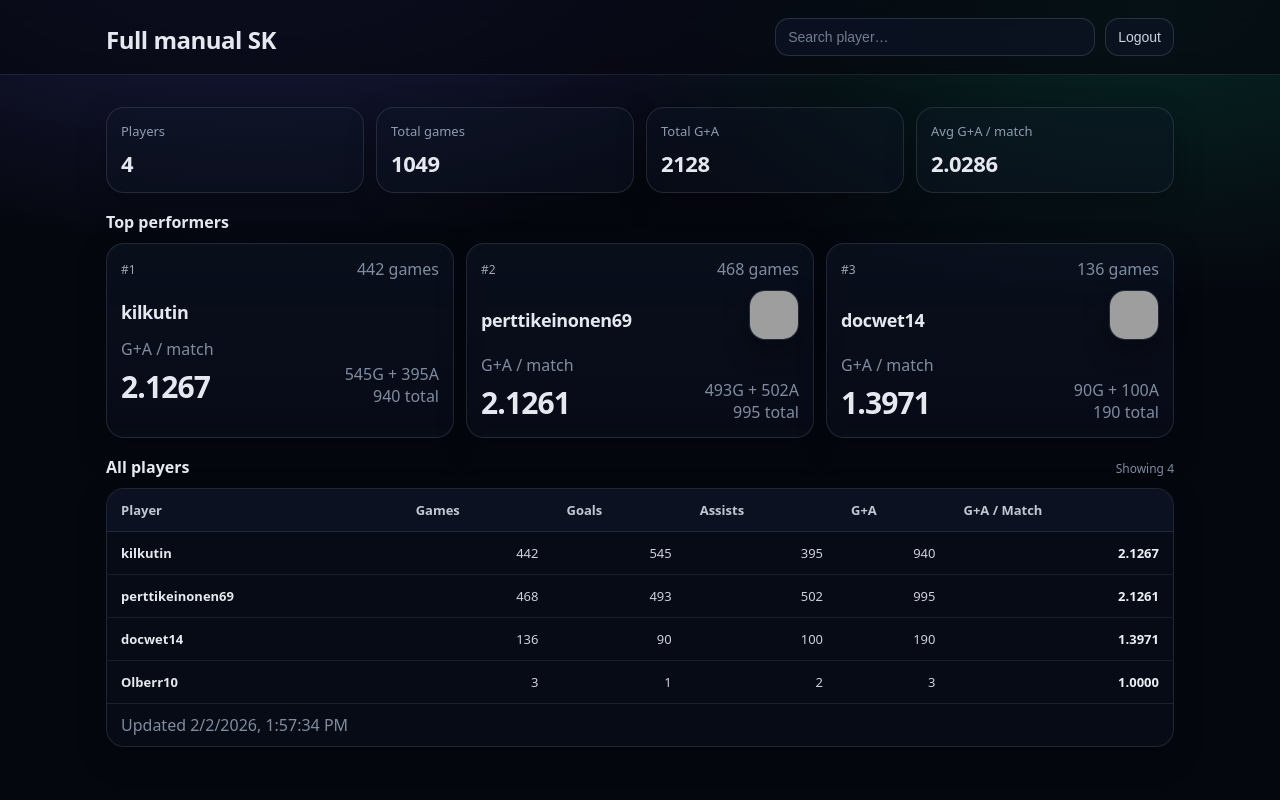
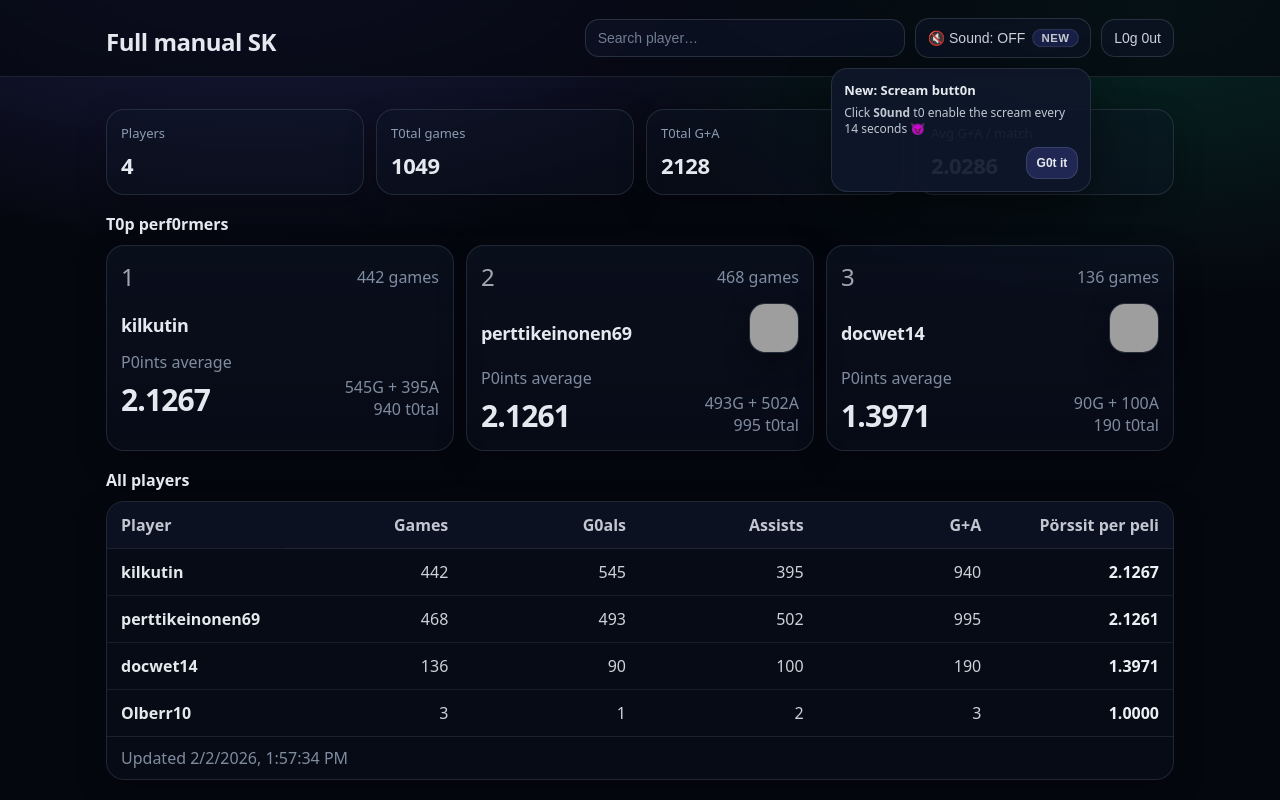
Before and after one commit to joonanton14/FullmanualSK, a Next.js app: page / in a window 1280 px wide. Built offline with nearby package versions, Linux system fonts and the light colour scheme; grey boxes are pictures that could not be loaded.

Commit message:
added scream button

```diff
--- a/src/app/page.module.css
+++ b/src/app/page.module.css
@@ -185,7 +185,7 @@
 }
 
 .rank {
-  font-size: 12px;
+  font-size: 24px;
   color: rgba(226, 232, 240, 0.7);
 }
 
@@ -232,12 +232,17 @@
   width: 100%;
   min-width: 740px;
   border-collapse: collapse;
-  font-size: 13px;
+  table-layout: fixed;
+}
+
+.table th,
+.table td {
+  padding: 12px 14px;
+  vertical-align: middle;
+  white-space: nowrap;
 }
 
 .table thead th {
-  text-align: left;
-  padding: 12px 14px;
   background: rgba(15, 23, 42, 0.6);
   border-bottom: 1px solid rgba(148, 163, 184, 0.14);
   color: rgba(226, 232, 240, 0.85);
@@ -245,8 +250,24 @@
 }
 
 .table tbody td {
-  padding: 12px 14px;
   border-top: 1px solid rgba(148, 163, 184, 0.12);
+}
+
+.table th.num,
+.table td.num,
+.num,
+.numMono,
+.numMuted,
+.numStrong {
+  text-align: right;
+  font-variant-numeric: tabular-nums;
+}
+
+.table th:first-child,
+.table td:first-child {
+  text-align: left;
+  overflow: hidden;
+  text-overflow: ellipsis;
 }
 
 .table tbody tr:hover td {
@@ -378,3 +399,91 @@
   background: rgba(15, 23, 42, 0.35);
   box-shadow: 0 10px 26px rgba(0, 0, 0, 0.35);
 }
+
+.soundButton {
+  display: inline-flex;
+  align-items: center;
+  justify-content: center;
+  border-radius: 14px;
+  border: 1px solid rgba(148, 163, 184, 0.22);
+  background: rgba(15, 23, 42, 0.55);
+  padding: 10px 12px;
+  color: rgba(226, 232, 240, 0.9);
+  font-size: 14px;
+  cursor: pointer;
+}
+
+.soundButton:hover {
+  border-color: rgba(148, 163, 184, 0.45);
+}
+
+.soundHintWrap {
+  position: relative;
+  display: inline-flex;
+  align-items: center;
+}
+
+.newBadge {
+  margin-left: 8px;
+  font-size: 11px;
+  font-weight: 800;
+  letter-spacing: 0.04em;
+  padding: 2px 8px;
+  border-radius: 999px;
+  border: 1px solid rgba(148, 163, 184, 0.22);
+  background: rgba(99, 102, 241, 0.22);
+  color: rgba(241, 245, 249, 0.95);
+  animation: pulse 1.6s ease-in-out infinite;
+}
+
+@keyframes pulse {
+  0%, 100% { transform: scale(1); opacity: 1; }
+  50% { transform: scale(1.04); opacity: 0.85; }
+}
+
+.soundPopover {
+  position: absolute;
+  top: calc(100% + 10px);
+  right: 0;
+  width: 260px;
+  border-radius: 16px;
+  border: 1px solid rgba(148, 163, 184, 0.18);
+  background: rgba(15, 23, 42, 0.92);
+  box-shadow: 0 18px 50px rgba(0,0,0,0.45);
+  padding: 12px;
+  z-index: 50;
+}
+
+.soundPopoverTitle {
+  font-weight: 800;
+  font-size: 13px;
+  color: rgba(241, 245, 249, 0.95);
+}
+
+.soundPopoverText {
+  margin-top: 6px;
+  font-size: 12px;
+  line-height: 1.35;
+  color: rgba(226, 232, 240, 0.85);
+}
+
+.soundPopoverActions {
+  margin-top: 10px;
+  display: flex;
+  justify-content: flex-end;
+}
+
+.soundPopoverOk {
+  border-radius: 12px;
+  border: 1px solid rgba(148, 163, 184, 0.22);
+  background: rgba(99, 102, 241, 0.22);
+  padding: 8px 10px;
+  color: rgba(241, 245, 249, 0.95);
+  font-size: 12px;
+  font-weight: 700;
+  cursor: pointer;
+}
+
+.soundPopoverOk:hover {
+  border-color: rgba(148, 163, 184, 0.45);
+}
--- a/src/app/page.tsx
+++ b/src/app/page.tsx
@@ -1,6 +1,6 @@
 "use client";
 
-import { useEffect, useMemo, useState } from "react";
+import { useEffect, useMemo, useRef, useState } from "react";
 import styles from "./page.module.css";
 
 type Row = {
@@ -26,20 +26,28 @@ function fmtDate(iso?: string) {
 }
 
 export default function Page() {
+  const audioRef = useRef<HTMLAudioElement | null>(null);
+  const intervalRef = useRef<number | null>(null);
+  const [soundOn, setSoundOn] = useState(false);
+  const [soundError, setSoundError] = useState("");
   const [rows, setRows] = useState<Row[]>([]);
   const [updatedAt, setUpdatedAt] = useState<string>("");
   const [error, setError] = useState<string>("");
   const [loading, setLoading] = useState<boolean>(true);
   const [query, setQuery] = useState<string>("");
+  const [showSoundHint, setShowSoundHint] = useState(false);
 
-  async function logout() {
-  try {
-    await fetch("/api/logout", { method: "POST" });
-  } finally {
-    // go to login page after clearing cookie
-    window.location.href = "/login";
+  useEffect(() => {
+  // show hint only once per browser/device
+  const seen = localStorage.getItem("seenSoundHint");
+  if (!seen) setShowSoundHint(true);
+  }, []);
+
+  function dismissSoundHint() {
+  localStorage.setItem("seenSoundHint", "1");
+  setShowSoundHint(false);
   }
-  }
+
   useEffect(() => {
     let alive = true;
     setLoading(true);
@@ -69,6 +77,61 @@ export default function Page() {
     };
   }, []);
 
+async function toggleSound() {
+    setSoundError("");
+console.log("Sound button clicked");
+
+    // Turn OFF
+    if (soundOn) {
+      setSoundOn(false);
+      if (intervalRef.current) {
+        window.clearInterval(intervalRef.current);
+        intervalRef.current = null;
+      }
+      return;
+    }
+
+    // Turn ON (must play from user gesture click)
+   try {
+    if (!audioRef.current) {
+      const a = new Audio("/sounds/scary-scream-401725.mp3");
+      a.preload = "auto";
+      a.volume = 0.8;
+      a.load(); // prime it
+      audioRef.current = a;
+    }
+
+    const a = audioRef.current!;
+    a.pause();
+    a.currentTime = 0;
+
+    // tiny delay helps some browsers
+    await new Promise((r) => setTimeout(r, 50));
+
+    await a.play();
+
+    setSoundOn(true);
+
+    intervalRef.current = window.setInterval(() => {
+    const aa = audioRef.current;
+    if (!aa) return;
+    aa.currentTime = 0;
+    aa.play().catch(() => {});
+    }, 14000);
+    } catch (e: any) {
+    console.log(e);
+    setSoundError(`${e?.name}: ${e?.message || "blocked"}`);
+    }
+  }
+
+  async function logout() {
+    try {
+      await fetch("/api/logout", { method: "POST" });
+    } finally {
+      window.location.href = "/login";
+    }
+  }
+
   const filtered = useMemo(() => {
     const q = query.trim().toLowerCase();
     if (!q) return rows;
@@ -92,7 +155,6 @@ export default function Page() {
           <div className={styles.headerRow}>
             <div>
               <h1 className={styles.title}>Full manual SK</h1>
-
             </div>
 
             <div className={styles.headerRight}>
@@ -104,8 +166,39 @@ export default function Page() {
                   className={styles.search}
                 />
               </div>
-              <button className={styles.logoutButton} onClick={logout}>
-                Logout
+
+              <div className={styles.soundHintWrap}>
+    <button
+      type="button"
+      onClick={async () => {
+      if (showSoundHint) dismissSoundHint();
+      await toggleSound();
+      }}
+      className={styles.soundButton}
+    >
+    {soundOn ? "🔊 Sound: ON" : "🔇 Sound: OFF"}
+
+    {showSoundHint ? <span className={styles.newBadge}>NEW</span> : null}
+    </button>
+
+    {showSoundHint ? (
+    <div className={styles.soundPopover} role="dialog" aria-label="New feature">
+      <div className={styles.soundPopoverTitle}>New: Scream butt0n</div>
+      <div className={styles.soundPopoverText}>
+        Click <b>S0und</b> t0 enable the scream every 14 seconds 😈
+      </div>
+
+      <div className={styles.soundPopoverActions}>
+        <button className={styles.soundPopoverOk} onClick={dismissSoundHint}>
+          G0t it
+        </button>
+      </div>
+      </div>
+        ) : null}
+      </div>
+
+      <button type="button" className={styles.logoutButton} onClick={logout}>
+        L0g 0ut
       </button>
       </div>
       </div>
@@ -122,8 +215,8 @@ export default function Page() {
 
         <section className={styles.cardsGrid}>
           <StatCard title="Players" value={String(filtered.length)} loading={loading} />
-          <StatCard title="Total games" value={String(totals.games)} loading={loading} />
-          <StatCard title="Total G+A" value={String(totals.ga)} loading={loading} />
+          <StatCard title="T0tal games" value={String(totals.games)} loading={loading} />
+          <StatCard title="T0tal G+A" value={String(totals.ga)} loading={loading} />
           <StatCard
             title="Avg G+A / match"
             value={totals.games > 0 ? (totals.ga / totals.games).toFixed(4) : "0.0000"}
@@ -133,8 +226,7 @@ export default function Page() {
 
         <section className={styles.section}>
           <div className={styles.sectionHeader}>
-            <h2 className={styles.sectionTitle}>Top performers</h2>
-            <span className={styles.sectionHint}></span>
+            <h2 className={styles.sectionTitle}>T0p perf0rmers</h2>
           </div>
 
           <div className={styles.topGrid}>
@@ -148,7 +240,7 @@ export default function Page() {
               top3.map((p, idx) => (
                 <div key={p.name} className={styles.topCard}>
                   <div className={styles.topCardRow}>
-                    <span className={styles.rank}>#{idx + 1}</span>
+                    <span className={styles.rank}>{idx + 1}</span>
                     <span className={styles.muted}>{p.games} games</span>
                   </div>
 
@@ -166,20 +258,20 @@ export default function Page() {
 
                   <div className={styles.topCardBottom}>
                     <div>
-                      <div className={styles.muted}>G+A / match</div>
+                      <div className={styles.muted}>P0ints average</div>
                       <div className={styles.bigNumber}>{p.gaPerMatch.toFixed(4)}</div>
                     </div>
                     <div className={styles.right}>
                       <div className={styles.mutedMono}>
                         {p.goals}G + {p.assists}A
                       </div>
-                      <div className={styles.mutedMono}>{p.ga} total</div>
+                      <div className={styles.mutedMono}>{p.ga} t0tal</div>
                     </div>
                   </div>
                 </div>
               ))
             ) : (
-              <div className={styles.emptyBox}>No players match your search.</div>
+              <div className={styles.emptyBox}>N0 players match y0ur search.</div>
             )}
           </div>
         </section>
@@ -187,7 +279,7 @@ export default function Page() {
         <section className={styles.section}>
           <div className={styles.sectionHeader}>
             <h2 className={styles.sectionTitle}>All players</h2>
-            <span className={styles.sectionHint}>Showing {filtered.length}</span>
+            <span className={styles.sectionHint}></span>
           </div>
 
           <div className={styles.tableWrap}>
@@ -197,17 +289,17 @@ export default function Page() {
                   <tr>
                     <th>Player</th>
                     <th className={styles.num}>Games</th>
-                    <th className={styles.num}>Goals</th>
+                    <th className={styles.num}>G0als</th>
                     <th className={styles.num}>Assists</th>
                     <th className={styles.num}>G+A</th>
-                    <th className={styles.num}>G+A / Match</th>
+                    <th className={styles.num}>Pörssit per peli</th>
                   </tr>
                 </thead>
                 <tbody>
                   {loading ? (
                     Array.from({ length: 8 }).map((_, i) => (
                       <tr key={i}>
-                        <td className={styles.loadingCell}>Loading…</td>
+                        <td className={styles.loadingCell}>L0ading…</td>
                         <td className={styles.numMuted}>—</td>
                         <td className={styles.numMuted}>—</td>
                         <td className={styles.numMuted}>—</td>
@@ -229,7 +321,7 @@ export default function Page() {
                   ) : (
                     <tr>
                       <td colSpan={6} className={styles.emptyRow}>
-                        No players match your search.
+                        N0 players match y0ur search.
                       </td>
                     </tr>
                   )}
```
Also changed, not shown: src/app/login/page.tsx (+2 -19 lines), 1 other file (tests, documents, lock files or other folders). Lines whose indentation alone changed are shown as unchanged.
